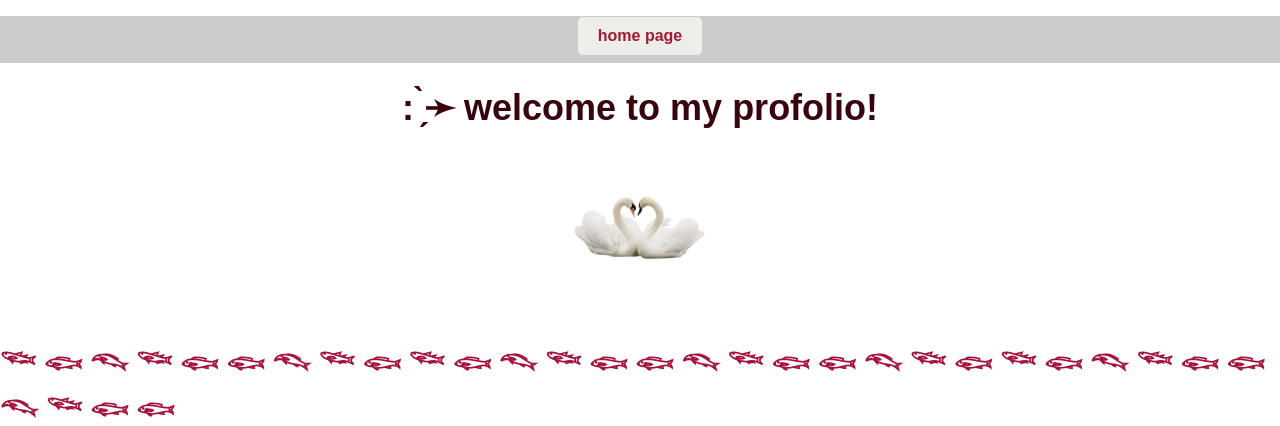
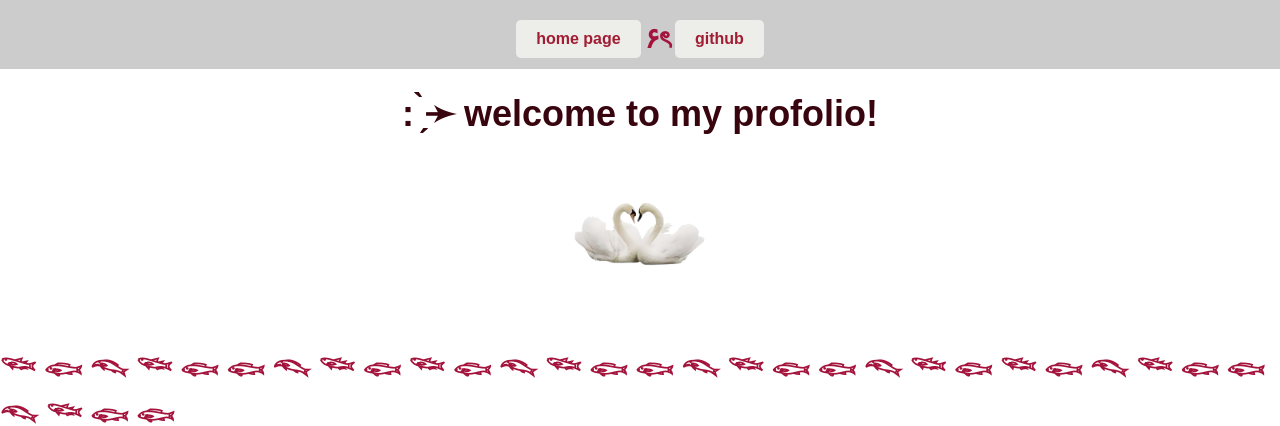
Before and after one commit to rufaidaanshariah/profolio, a plain HTML site: page index.html in a window 1280 px wide. Shown: the top 426 px of the page. Drawn offline with Linux system fonts and the light colour scheme.

Commit message:
Update index.html

```diff
--- a/index.html
+++ b/index.html
@@ -33,7 +33,9 @@
 	<center>
 	<table>
 	<tr>
-	<h2><a href="https://rufaidaanshariah.github.io/" class="my-button">home page</a></h2>
+	<td><h2><a href="https://rufaidaanshariah.github.io/" class="my-button">home page</a></h2></td>
+	<td><h2>۶ৎ</h2></td>
+	<td><h2><a href="https://github.com/" class="my-button">github</a></h2></td>
 	</tr>
 	</table>
 	</center>
@@ -70,6 +72,8 @@
 				<a href="#slide-2"></a>
 				<a href="#slide-3"></a>
 			</div>
+			</div>
+		</section>
 		<h4> ♡ my most prized possession, rajah 🐾</h4>
 		<img src=https://i.pinimg.com/736x/6e/f3/0e/6ef30e99ebae01650471ec36c8e0c3b3.jpg width="600" height="580" alt="cutie">
 		<p>・・・・・・・・・・・・・・・・・・・・・・・・・・・・・・・・・・・</p>
```
